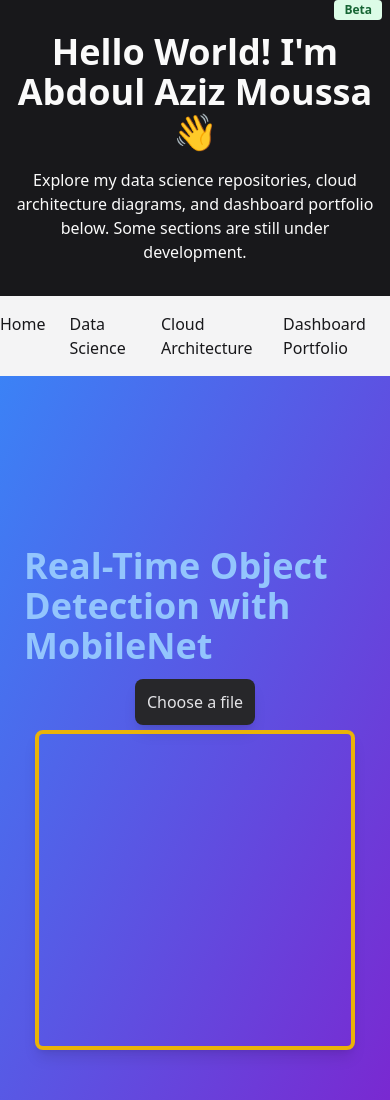
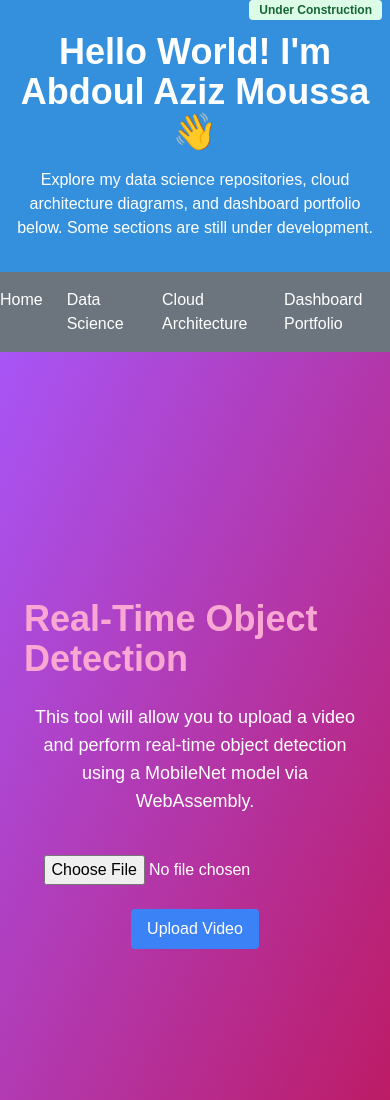
Before and after one commit to azizharouna/portfolio, a website: page Real-Time-Object-Detection-UI.html in a window 390 px wide. Shown: the top 1100 px of the page. Drawn offline with nearby package versions, Linux system fonts and the light colour scheme.

Commit message:
Improved project structure and functionality by updating HTML files and adding upload features.

```diff
--- a/Real-Time-Object-Detection-UI.html
+++ b/Real-Time-Object-Detection-UI.html
@@ -4,97 +4,7 @@
     <meta name="viewport" content="width=device-width, initial-scale=1.0">
     <script src="https://cdn.tailwindcss.com?plugins=forms,typography"></script>
     <script src="https://unpkg.com/unlazy@0.11.3/dist/unlazy.with-hashing.iife.js" defer init></script>
-		<script type="text/javascript">
-			window.tailwind.config = {
-				darkMode: ['class'],
-				theme: {
-					extend: {
-						colors: {
-							border: 'hsl(var(--border))',
-							input: 'hsl(var(--input))',
-							ring: 'hsl(var(--ring))',
-							background: 'hsl(var(--background))',
-							foreground: 'hsl(var(--foreground))',
-							primary: {
-								DEFAULT: 'hsl(var(--primary))',
-								foreground: 'hsl(var(--primary-foreground))'
-							},
-							secondary: {
-								DEFAULT: 'hsl(var(--secondary))',
-								foreground: 'hsl(var(--secondary-foreground))'
-							},
-							destructive: {
-								DEFAULT: 'hsl(var(--destructive))',
-								foreground: 'hsl(var(--destructive-foreground))'
-							},
-							muted: {
-								DEFAULT: 'hsl(var(--muted))',
-								foreground: 'hsl(var(--muted-foreground))'
-							},
-							accent: {
-								DEFAULT: 'hsl(var(--accent))',
-								foreground: 'hsl(var(--accent-foreground))'
-							},
-							popover: {
-								DEFAULT: 'hsl(var(--popover))',
-								foreground: 'hsl(var(--popover-foreground))'
-							},
-							card: {
-								DEFAULT: 'hsl(var(--card))',
-								foreground: 'hsl(var(--card-foreground))'
-							},
-						},
-					}
-				}
-			}
-		</script>
-		<style type="text/tailwindcss">
-			@layer base {
-				:root {
-					--background: 0 0% 100%;
---foreground: 240 10% 3.9%;
---card: 0 0% 100%;
---card-foreground: 240 10% 3.9%;
---popover: 0 0% 100%;
---popover-foreground: 240 10% 3.9%;
---primary: 240 5.9% 10%;
---primary-foreground: 0 0% 98%;
---secondary: 240 4.8% 95.9%;
---secondary-foreground: 240 5.9% 10%;
---muted: 240 4.8% 95.9%;
---muted-foreground: 240 3.8% 46.1%;
---accent: 240 4.8% 95.9%;
---accent-foreground: 240 5.9% 10%;
---destructive: 0 84.2% 60.2%;
---destructive-foreground: 0 0% 98%;
---border: 240 5.9% 90%;
---input: 240 5.9% 90%;
---ring: 240 5.9% 10%;
---radius: 0.5rem;
-				}
-				.dark {
-					--background: 240 10% 3.9%;
---foreground: 0 0% 98%;
---card: 240 10% 3.9%;
---card-foreground: 0 0% 98%;
---popover: 240 10% 3.9%;
---popover-foreground: 0 0% 98%;
---primary: 0 0% 98%;
---primary-foreground: 240 5.9% 10%;
---secondary: 240 3.7% 15.9%;
---secondary-foreground: 0 0% 98%;
---muted: 240 3.7% 15.9%;
---muted-foreground: 240 5% 64.9%;
---accent: 240 3.7% 15.9%;
---accent-foreground: 0 0% 98%;
---destructive: 0 62.8% 30.6%;
---destructive-foreground: 0 0% 98%;
---border: 240 3.7% 15.9%;
---input: 240 3.7% 15.9%;
---ring: 240 4.9% 83.9%;
-				}
-			}
-		</style>
+    <link rel="stylesheet" href="static/styles.css">
   </head>
   <body>
     <header class="bg-primary text-primary-foreground py-8 px-4 md:px-0">
@@ -110,20 +20,15 @@
       </ul>
     </nav>
 
-    <div class="bg-gradient-to-br from-blue-500 to-purple-700 text-white min-h-screen flex flex-col items-center justify-center p-6">
-    <h1 class="text-4xl font-bold mb-6 text-blue-300">Real-Time Object Detection with MobileNet</h1>
-
-    <label for="imageInput" class="cursor-pointer mb-4">
-        <span class="p-3 bg-zinc-800 text-zinc-200 rounded-lg shadow-lg transition duration-300 ease-in-out hover:bg-zinc-800/80 focus:outline-none focus:ring-2 focus:ring-blue-300">
-            Choose a file
-        </span>
-        <input type="file" id="imageInput" class="hidden" accept="image/*">
-    </label>
-
-    <canvas id="canvas" class="border-4 border-yellow-500 w-80 h-80 rounded-lg shadow-lg"></canvas>
-    <span class="absolute top-0 right-0 bg-green-100 text-green-800 text-xs font-semibold mr-2 px-2.5 py-0.5 rounded blinking">Beta</span>
-
+    <div class="bg-gradient-to-br from-purple-500 to-pink-700 text-white min-h-screen flex flex-col items-center justify-center p-6">
+      <h1 class="text-4xl font-bold mb-6 text-pink-300">Real-Time Object Detection</h1>
+      <p class="text-lg mb-8 text-center">
+        This tool will allow you to upload a video and perform real-time object detection using a MobileNet model via WebAssembly.
+      </p>
+      <input type="file" accept="video/*" class="mb-4 p-2 rounded" />
+      <button class="bg-blue-500 text-white py-2 px-4 rounded hover:bg-blue-600 transition">Upload Video</button>
+      <span class="absolute top-0 right-0 bg-green-100 text-green-800 text-xs font-semibold mr-2 px-2.5 py-0.5 rounded blinking">Under Construction</span>
     </div>
-
   </body>
 </html>
+</write_to_file>
--- /dev/null
+++ b/static/styles.css
@@ -0,0 +1,45 @@
+/* Base styles */
+body {
+  font-family: sans-serif;
+  margin: 0;
+  padding: 0;
+}
+
+/* Primary color scheme */
+.bg-primary {
+  background-color: #3490dc; /* Blue */
+}
+
+.text-primary-foreground {
+  color: #ffffff; /* White */
+}
+
+/* Secondary color scheme */
+.bg-secondary {
+    background-color: #6c757d; /* Grey */
+}
+
+.text-secondary-foreground {
+    color: #ffffff; /* White */
+}
+
+/* Link styles */
+a {
+  text-decoration: none;
+  color: #ffffff; /* White */
+}
+
+a:hover {
+  text-decoration: underline;
+}
+
+/* Blinking text */
+.blinking {
+  animation: blinker 1s linear infinite;
+}
+
+@keyframes blinker {
+  50% {
+    opacity: 0;
+  }
+}
--- a/style.css
+++ /dev/null
@@ -1,54 +0,0 @@
-body {
-    background-color: #0d0d0d; /* Darker background */
-    color: #e0e0e0; /* Light text color */
-    font-family: 'Arial', sans-serif;
-}
-
-header {
-    background: linear-gradient(to right, #6a11cb, #2575fc); /* Gradient header */
-    padding: 20px;
-}
-
-h1, h2, h3, h4 {
-    font-weight: bold;
-    text-align: center; /* Center align headings */
-}
-
-a {
-    color: #00bcd4; /* Link color */
-    transition: color 0.3s;
-}
-
-a:hover {
-    color: #ffeb3b; /* Hover color for links */
-}
-
-section {
-    background-color: #2a2a2a; /* Section background */
-    border-radius: 8px;
-    padding: 20px;
-    margin-bottom: 20px;
-    box-shadow: 0 4px 8px rgba(0, 0, 0, 0.2); /* Add shadow for depth */
-}
-
-.bg-gray-100 {
-    background-color: #333; /* Darker background for project cards */
-}
-
-.hover\:bg-gray-200:hover {
-    background-color: #444; /* Darker hover effect */
-}
-
-button {
-    background-color: #00bcd4; /* Button color */
-    color: white;
-    border: none;
-    border-radius: 5px;
-    padding: 10px 20px;
-    cursor: pointer;
-    transition: background-color 0.3s;
-}
-
-button:hover {
-    background-color: #ffeb3b; /* Button hover color */
-}
```
Also changed, not shown: csv-analyzer.html (+12 -29 lines), index.html (+2 -100 lines). Lines whose indentation alone changed are shown as unchanged.
